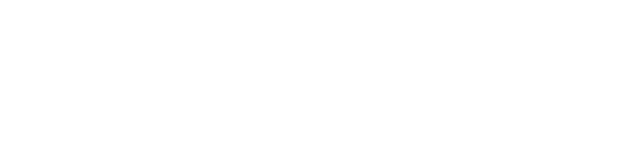
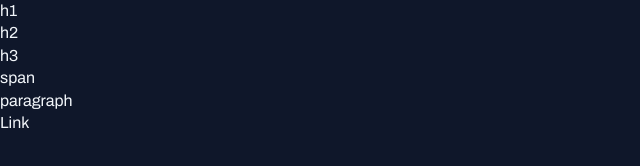
Before and after one commit to paulofranciscon/project-portal-news, a plain HTML site: page index.html in a window 1280 px wide. Shown: the whole page, without its empty margins (0-640 px from the left). Drawn offline with Linux system fonts and the light colour scheme.

Commit message:
structure configuration and variables

```diff
--- a/index.html
+++ b/index.html
@@ -1,12 +1,22 @@
 <!DOCTYPE html>
 <html lang="pt-br">
 <head>
+  <link rel="preconnect" href="https://fonts.googleapis.com">
+  <link rel="preconnect" href="https://fonts.gstatic.com" crossorigin>
+
   <meta charset="UTF-8">
   <meta name="viewport" content="width=device-width, initial-scale=1.0">
+  <title>Portal News</title>
   <link rel="stylesheet" href="styles/index.css">
-  <title>Portal News</title>
+
+  <link href="https://fonts.googleapis.com/css2?family=Archivo:ital,wght@0,100..900;1,100..900&family=Poppins:wght@400;700&display=swap" rel="stylesheet">
 </head>
 <body>
-
+  <h1>h1</h1>
+  <h2>h2</h2>
+  <h3>h3</h3>
+  <span>span</span>
+  <p>paragraph</p>
+  <a href="#">Link</a>
 </body>
 </html>
--- a/styles/global.css
+++ b/styles/global.css
@@ -0,0 +1,42 @@
+* {
+  margin: 0;
+  padding: 0;
+  box-sizing: border-box;
+}
+
+:root {
+
+  --brand-color-light: #60A5FA;
+  --brand-color-dark: #1D4ED8;
+  --bg-color: #0F172A;
+  --stroke-color: #1E293B;
+  --text-color-primary: #F1F5F9;
+  --text-color-secondary: #CBD5E1;
+
+  --font-family: 'Archivo', sans-serif;
+  --h1: 800 24px/135% var(--font-family);
+  --h2: 800 16px/140% var(--font-family);
+  --h3: 800 14px/140% var(--font-family);
+  --text-span: 600 14px/145% var(--font-family);
+  --text: 400 16px/140% var(--font-family);
+  --text-sm: 400 14px/160% var(--font-family);
+}
+
+body {
+  font: var(--text);
+  color: var(--text-color-primary);
+  background-color: var(--bg-color);
+}
+
+a {
+  text-decoration: none;
+  color: inherit;
+}
+
+a:hover {
+  color: var(--brand-color-light)
+}
+
+h1, h2, h3 {
+  font: inherit;
+}
```
